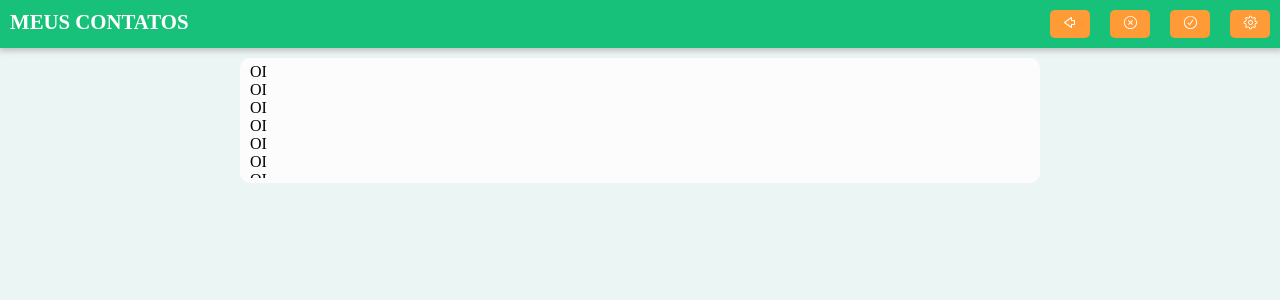
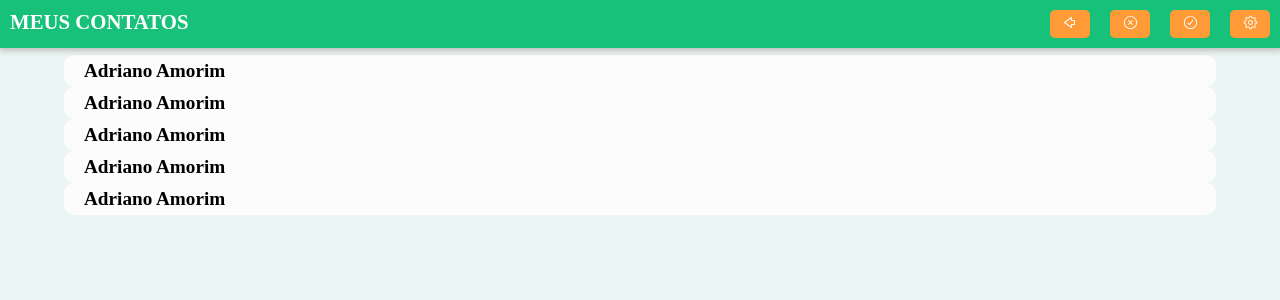
Before and after one commit to AdrianoAmorim/Contato_APP, a React (Vite) app: page / in a window 1280 px wide. Shown: the top 300 px of the page. Built offline with nearby package versions, Linux system fonts and the light colour scheme.

Commit message:
FEAt: adiciona o header e inicia a lista de COntatos

```diff
--- a/src/components/Header/index.tsx
+++ b/src/components/Header/index.tsx
@@ -1 +1,29 @@
-export {};
+import * as S from './styled'
+
+export const Header = ()=>{
+
+    return(
+
+        <S.ToolbarRoot asChild>
+        <header>
+            <S.TitleHeader>
+                MEUS CONTATOS
+            </S.TitleHeader>
+            <S.BoxButtons>
+                <S.ToolbarButton>
+                    <S.VoltarIcon />
+                </S.ToolbarButton>
+                <S.ToolbarButton>
+                    <S.DeletarIcon />
+                </S.ToolbarButton>
+                <S.ToolbarButton>
+                    <S.SaveIcon />
+                </S.ToolbarButton>
+                <S.ToolbarButton>
+                    <S.ConfigIcon />
+                </S.ToolbarButton>
+            </S.BoxButtons>
+        </header>
+    </S.ToolbarRoot>
+    )
+}
--- a/src/components/Header/styled.ts
+++ b/src/components/Header/styled.ts
@@ -1,10 +1,13 @@
-import * as Form from "@radix-ui/react-form";
+
 import * as Toolbar from "@radix-ui/react-toolbar";
 import styled from "styled-components";
-import  {GearIcon,CheckCircledIcon,CrossCircledIcon,ThickArrowLeftIcon}  from "@radix-ui/react-icons"
+import { GearIcon, CheckCircledIcon, CrossCircledIcon, ThickArrowLeftIcon } from "@radix-ui/react-icons"
 
 
 export const ToolbarRoot = styled(Toolbar.Root)`
+    position: fixed;
+    z-index: 1;
+    top: 0;
     display: flex;
     justify-content: space-between;
     align-self: center;
--- a/src/pages/Home/index.tsx
+++ b/src/pages/Home/index.tsx
@@ -1,5 +1,5 @@
 
-import * as H from "../../components/Header/styled"
+import { Header } from "../../components/Header/"
 import * as S from "./styled"
 
 
@@ -7,58 +7,34 @@ import * as S from "./styled"
 export const Home = () => {
     return (
         <>
-            <H.ToolbarRoot asChild>
-                <header>
-                    <H.TitleHeader>
-                        MEUS CONTATOS
-                    </H.TitleHeader>
-                    <H.BoxButtons>
-                        <H.ToolbarButton>
-                            <H.VoltarIcon />
-                        </H.ToolbarButton>
-                        <H.ToolbarButton>
-                            <H.DeletarIcon />
-                        </H.ToolbarButton>
-                        <H.ToolbarButton>
-                            <H.SaveIcon />
-                        </H.ToolbarButton>
-                        <H.ToolbarButton>
-                            <H.ConfigIcon />
-                        </H.ToolbarButton>
-                    </H.BoxButtons>
-                </header>
-            </H.ToolbarRoot>
+            <Header />
 
             <S.Main>
-                <S.BoxListContacts>
-
-                    <S.ViewportListContacts>
-                        <div style={{ display: 'flex', flexDirection: 'column' }}>
-                            <span>OI</span>
-                            <span>OI</span>
-                            <span>OI</span>
-                            <span>OI</span>
-                            <span>OI</span>
-                            <span>OI</span>
-                            <span>OI</span>
-                            <span>OI</span>
-                            <span>OI</span>
-                            <span>OI</span>
-                            <span>OI</span>
-                        </div>
-                    </S.ViewportListContacts>
-
-                    <S.ScrollbarListContacts orientation="horizontal">
-                        <S.ThumbListContacts />
-                    </S.ScrollbarListContacts>
-
-                    <S.ScrollbarListContacts orientation="vertical">
-                        <S.ThumbListContacts />
-                    </S.ScrollbarListContacts>
-
-                    <S.CornerListContacts />
-                </S.BoxListContacts>
-
+                <S.CardContacts>
+                    <S.NameContacts>
+                        Adriano Amorim
+                    </S.NameContacts>
+                </S.CardContacts>
+                <S.CardContacts>
+                    <S.NameContacts>
+                        Adriano Amorim
+                    </S.NameContacts>
+                </S.CardContacts>
+                <S.CardContacts>
+                    <S.NameContacts>
+                        Adriano Amorim
+                    </S.NameContacts>
+                </S.CardContacts>
+                <S.CardContacts>
+                    <S.NameContacts>
+                        Adriano Amorim
+                    </S.NameContacts>
+                </S.CardContacts>
+                <S.CardContacts>
+                    <S.NameContacts>
+                        Adriano Amorim
+                    </S.NameContacts>
+                </S.CardContacts>
             </S.Main>
         </>
     )
--- a/src/pages/Home/styled.ts
+++ b/src/pages/Home/styled.ts
@@ -1,64 +1,28 @@
-import * as ScrollArea from '@radix-ui/react-scroll-area';
 import styled from "styled-components";
 
 
 export const Main = styled.main`
     display: flex;
-    justify-content: center;
-    margin-top: 10px;
-`;
-export const BoxListContacts = styled(ScrollArea.Root)`
-  width:100vh;
-  height: 125px;
-  border-radius: 10px;
-  overflow: hidden;
-  background-color: var(--text-button);
-  padding: 5px 10px;
-`;
-
-export const ViewportListContacts = styled(ScrollArea.Viewport)`
-    width: 100%;
-    height: 100%;
-`;
-export const CornerListContacts = styled(ScrollArea.Corner)`
+    flex-direction: column;
+    align-items: center;
+    margin-top: 50px;
+    width: 100vw;
+    height: 100vh;
+    padding: 5px 5px;
 
 `;
-export const ScrollbarListContacts = styled(ScrollArea.Scrollbar)`
-  display: flex;
-  user-select: none;
-  padding: 2px;
-  background: #aad5ce;
-  transition: background 160ms ease-out;
+export const CardContacts = styled.div`
+    display: flex;
+    align-items: center;
+    background-color: var(--text-button);
+    width: 90vw;
+    border-radius: 10px;
+    padding: 5px;
+    padding-inline-start: 20px;
 
-  &[data-orientation='vertical']{
-    width: .5rem;
-  }
-  &[data-orientation='horizontal']{
-    flex-direction: column;
-    height:.5rem;
-  }
-  &:hover{
-    background: #6cb7aa;
-  }
+`
 
-`;
-
-export const ThumbListContacts = styled(ScrollArea.Thumb)`
-  flex: 1;
-  background: var(--bg-button);
-  border-radius: 10px;
-  position: relative;
-
-  &::before{
-    content: '';
-  position: absolute;
-  top: 50%;
-  left: 50%;
-  transform: translate(-50%, -50%);
-  width: 100%;
-  height: 100%;
-  min-width: 14px;
-  min-height: 14px;
-  }
-
-`;
+export const NameContacts = styled.span`
+  font-size: 1.2rem;
+  font-weight: 700;
+`
```
